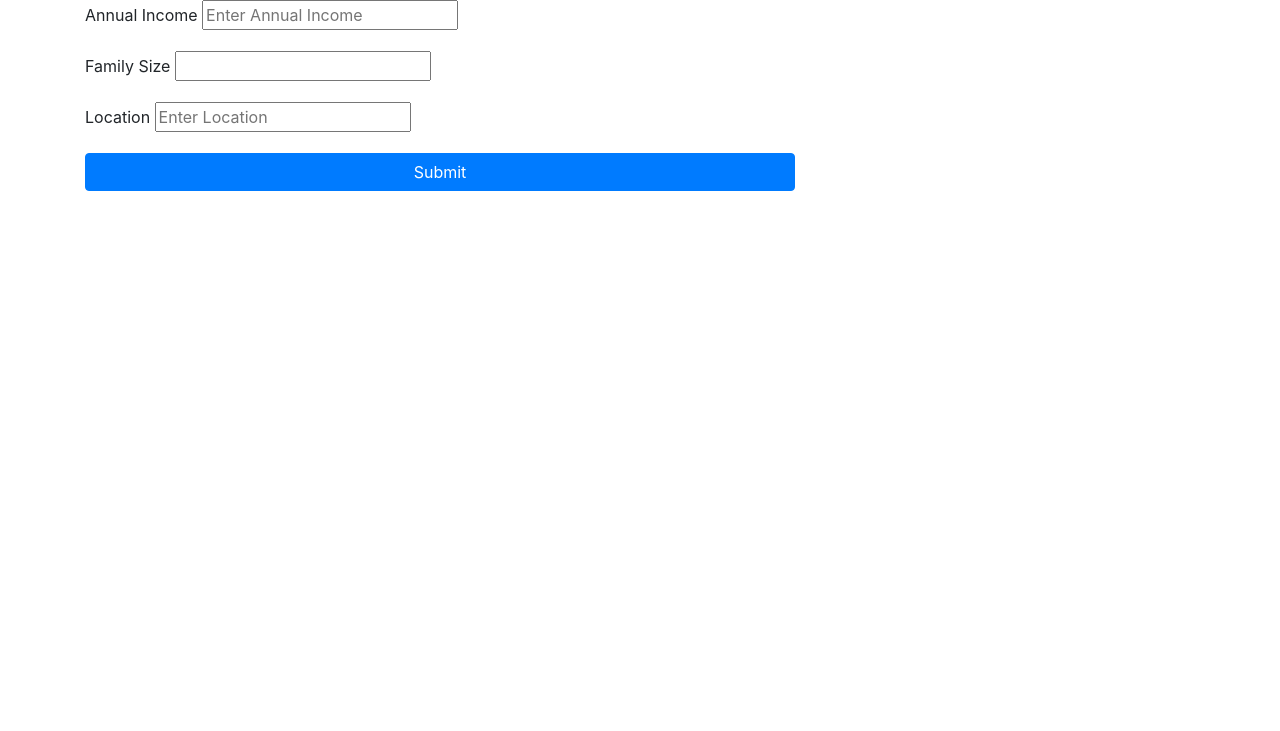
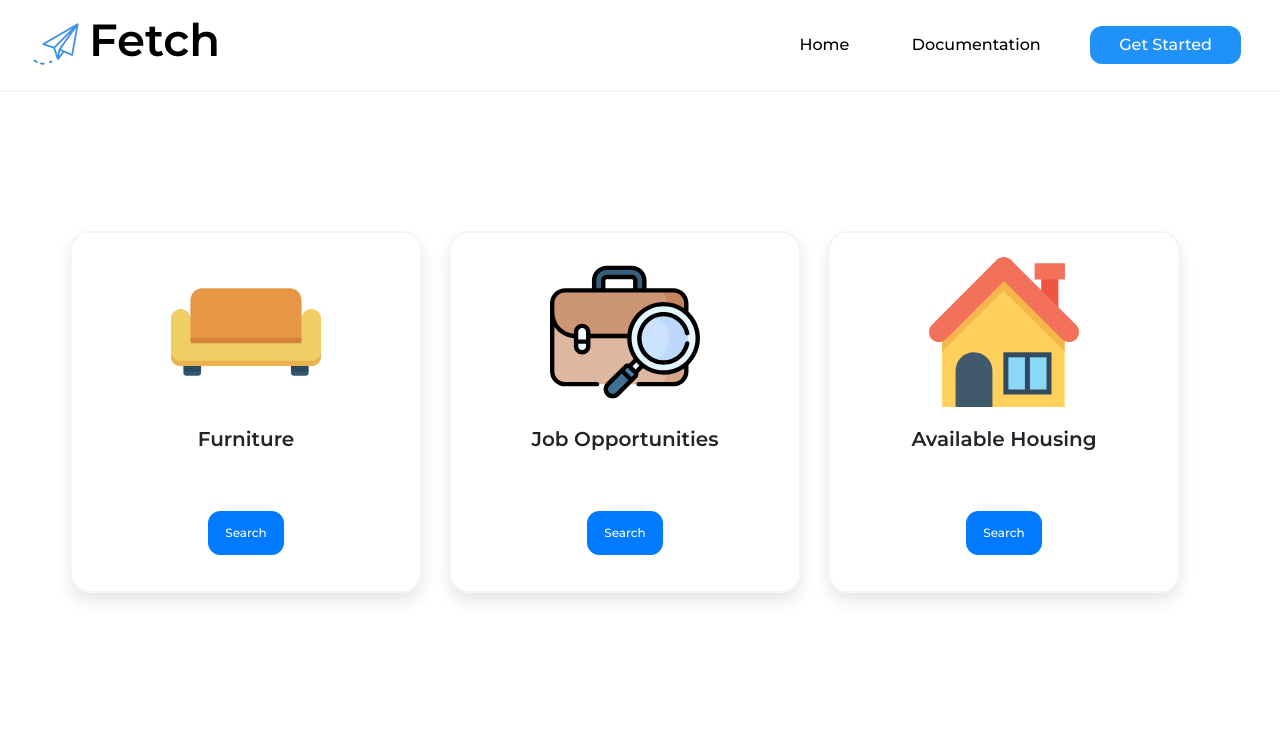
Before and after one commit to andrew-arkhipov/hacktx, a Python web app: template scraper_api/app/templates/enterInfo.html in a window 1280 px wide. Shown: the top 731 px of the page. Run offline with Jinja, Linux system fonts and the light colour scheme; the template is opened without the code that fills it, so the values that code supplies are empty; some libraries are stand-ins or nearby versions.

Commit message:
adding additional UI

```diff
--- a/scraper_api/app/static/main.css
+++ b/scraper_api/app/static/main.css
@@ -22,3 +22,27 @@
     color: gray;
     font-size: 28px;
 }
+
+#search-card{
+    font-family: 'Montserrat', sans-serif;
+    font-weight: 600;
+    text-align: center;
+}
+
+#search-cat {
+    border-radius: 12px;
+    font-family: 'Montserrat', sans-serif;
+    font-weight: 700;
+    font-size: 16px;
+}
+
+.card {
+    border: 2px solid whitesmoke;
+    box-shadow: 0 8px 16px 0 rgba(0, 0, 0, 0.1);
+    transition: 0.3s;
+    border-radius: 20px;
+}
+
+.card:hover {
+    box-shadow: 0 16px 32px 0 rgba(0, 0, 0, 0.25);
+}
--- a/scraper_api/app/templates/enterInfo.html
+++ b/scraper_api/app/templates/enterInfo.html
@@ -1,27 +1,61 @@
 {% extends "template.html" %}
 {% block title %}Home{% endblock %}
 {% block content %}
-<div class="container">
-    <div class="row w-100">
-        <div class="col-md-8">
-            <div class="form-group">
-                <label for="income">Annual Income</label>
-                <input id="income" placeholder="Enter Annual Income">
+<style>
+
+</style>
+<div class="row h-100 w-100 align-items-center" style="min-height: 80vh;">
+    <div class="container d-flex justify-content-between">
+        <div class="card" style="width: 22rem;">
+            <img class="card-img-top mt-4" src="{{ url_for('static', filename='couch.svg') }}" alt="Card image cap"
+                style="height: 150px; width: auto;">
+            <div class="card-body">
+                <h5 class="card-title" id="search-card">Furniture</h5>
+                <p style='text-align: center;'><a href="#" class="btn btn-primary mt-5" id="nav-button"
+                        style="color: white; padding: 12px; padding-left: 16px; padding-right: 16px; font-size: 12px;">Search</a>
+                </p>
             </div>
-            <div class="form-group">
-                <label for="family_number">Family Size</label>
-                <input id="family_number" placehoder="Enter Family Size">
+        </div>
+        <div class="card" style="width: 22rem;">
+            <img class="card-img-top mt-4" src="{{ url_for('static', filename='job.svg') }}" alt="Card image cap"
+                style="height: 150px; width: auto;">
+            <div class="card-body">
+                <h5 class="card-title" id="search-card">Job Opportunities</h5>
+                <p style='text-align: center;'><a href="#" class="btn btn-primary mt-5" id="nav-button"
+                        style="color: white; padding: 12px; padding-left: 16px; padding-right: 16px; font-size: 12px;">Search</a>
+                </p>
             </div>
-            <div class="form-group">
-                <label for="location">Location</label>
-                <input id="location" placeholder="Enter Location">
-            </div>
-            <div>
-                <button class="btn btn-primary btn-block" onclick="sendData();">Submit</button>
+        </div>
+        <div class="card" style="width: 22rem;">
+            <img class="card-img-top mt-4" src="{{ url_for('static', filename='house.svg') }}" alt="Card image cap"
+                style="height: 150px; width: auto;">
+            <div class="card-body">
+                <h5 class="card-title" id="search-card">Available Housing</h5>
+                <p style='text-align: center;'><a href="#" class="btn btn-primary mt-5" id="nav-button"
+                        style="color: white; padding: 12px; padding-left: 16px; padding-right: 16px; font-size: 12px;">Search</a>
+                </p>
             </div>
         </div>
     </div>
 </div>
+
 {% endblock %}
 {% block script %}
+<script>
+    function sendData() {
+        let URL = '/processInfo'
+        let income = document.getElementById('income').value;
+        let family_number = document.getElementById('family_number').value;
+        let location = document.getElementById('location').value;
+
+        let data = {
+            "income": income,
+            "family_number": family_number,
+            "location": location
+        }
+
+        post(URL, data);
+
+    }
+</script>
 {% endblock %}
--- a/scraper_api/app/templates/template.html
+++ b/scraper_api/app/templates/template.html
@@ -28,6 +28,22 @@
     </div>
     {% endif %}
     {% endwith %}
+    <nav class="navbar sticky-top d-flex align-items-center"
+        style="background-color: white; border-bottom: 2px solid whitesmoke">
+        <div class="container-fluid">
+            <a class="navbar-brand" href="/">
+                <h1 id="title-brand">
+                    <img src="{{ url_for('static', filename='paper_airplane.png') }}" style="height: 50px; width: auto;"
+                        class="mr-2">Fetch</h1>
+            </a>
+            <div>
+                <button class="btn ml-2 mr-2" id="nav-button"><span class="ml-3 mr-3"></span>Home</button>
+                <button class="btn ml-2 mr-2" id="nav-button"><span class="ml-3 mr-3">Documentation</span></button>
+                <button class="btn ml-2 mr-2" id="nav-button" style="background-color:#2091F9; color: white;"><span
+                        class="ml-3 mr-3">Get Started</span></button>
+            </div>
+        </div>
+    </nav>
     {% block content %}{% endblock %}
     <script src="https://code.jquery.com/jquery-3.3.1.slim.min.js"
         integrity="sha384-q8i/X+965DzO0rT7abK41JStQIAqVgRVzpbzo5smXKp4YfRvH+8abtTE1Pi6jizo"
```
Also changed, not shown: scraper_api/app/templates/landing.html (+0 -16 lines), scraper_api/app/static/couch.svg (added), scraper_api/app/static/house.svg (added), scraper_api/app/static/job.svg (added).
